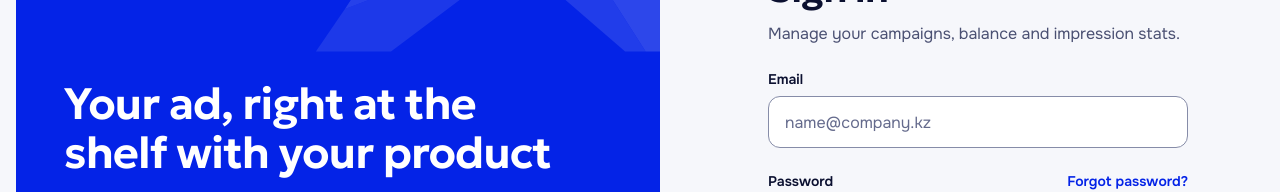
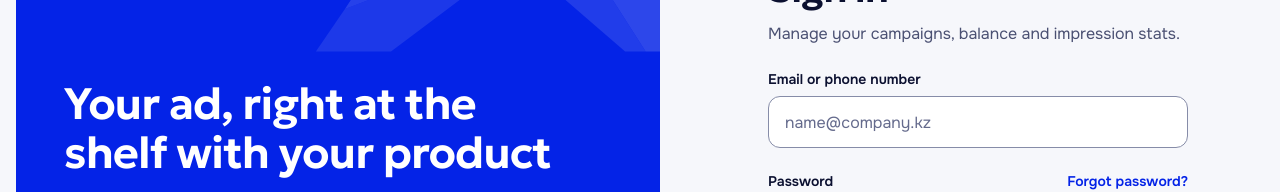
Before and after one commit to Bekaa1/apex-admin, a React (Vite) app: page / in a window 1280 px wide. Shown: the part 245-437 px from the top of the page. Built offline with nearby package versions, Linux system fonts and the light colour scheme.

Commit message:
Update login contact label

```diff
--- a/src/auth/LoginScreen.tsx
+++ b/src/auth/LoginScreen.tsx
@@ -57,7 +57,7 @@ export function LoginScreen({ loading, error, email: sentTo, defaultEmail = '',
         ) : null}
 
         <TextField
-          label={t('common.email')}
+          label={t('login.emailLabel')}
           type="email"
           autoComplete="email"
           placeholder={t('common.emailPlaceholder')}
--- a/src/i18n/auth.en.json
+++ b/src/i18n/auth.en.json
@@ -27,6 +27,7 @@
   "login": {
     "title": "Sign in",
     "subtitle": "Manage your campaigns, balance and impression stats.",
+    "emailLabel": "Email or phone number",
     "forgot": "Forgot password?",
     "submit": "Sign in",
     "noAccount": "Don't have an account?",
--- a/src/i18n/auth.kk.json
+++ b/src/i18n/auth.kk.json
@@ -28,6 +28,7 @@
   "login": {
     "title": "Кабинетке кіру",
     "subtitle": "Науқандарды, балансты және көрсетілімдер статистикасын басқарыңыз.",
+    "emailLabel": "Электрондық пошта немесе телефон нөмірі",
     "forgot": "Құпиясөзді ұмыттыңыз ба?",
     "submit": "Кіру",
     "noAccount": "Аккаунтыңыз жоқ па?",
--- a/src/i18n/auth.ru.json
+++ b/src/i18n/auth.ru.json
@@ -27,6 +27,7 @@
   "login": {
     "title": "Вход в кабинет",
     "subtitle": "Управляйте кампаниями, балансом и статистикой показов.",
+    "emailLabel": "Почта или номер телефона",
     "forgot": "Забыли пароль?",
     "submit": "Войти",
     "noAccount": "Нет аккаунта?",
```
